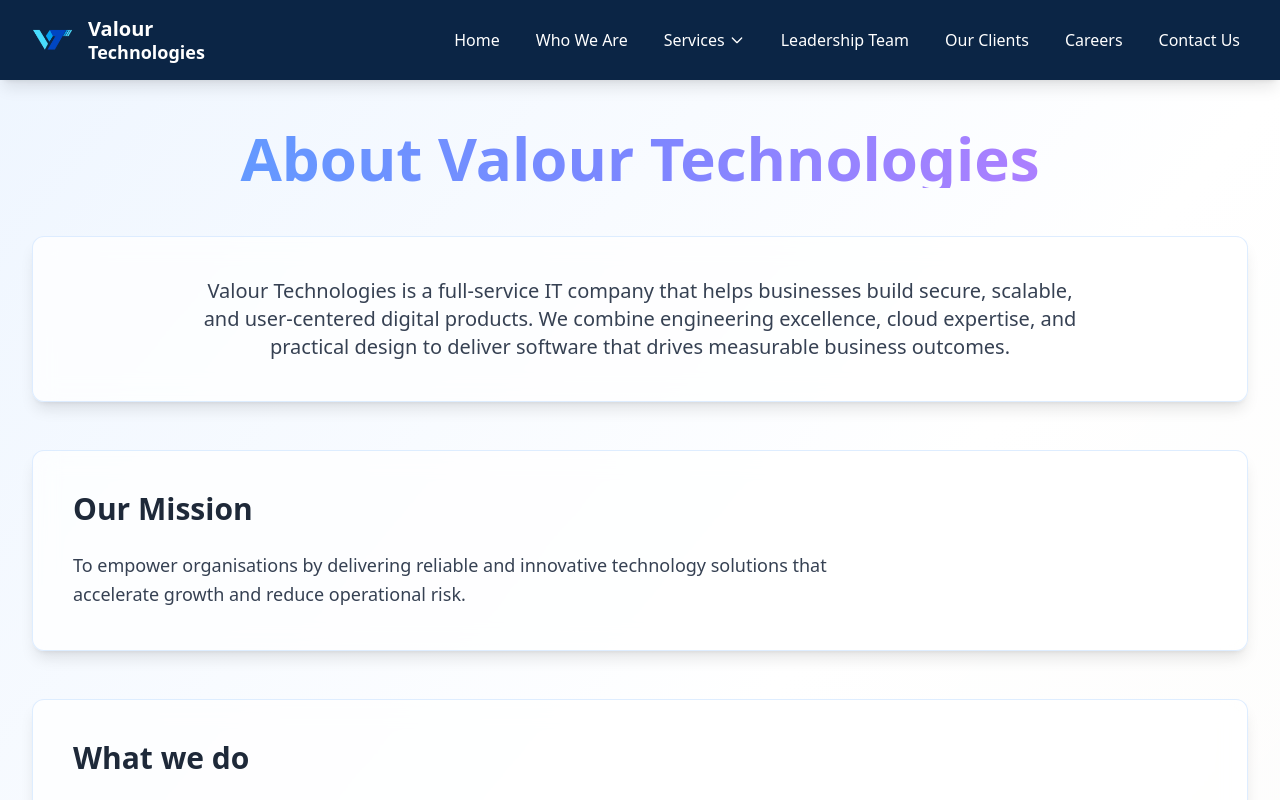
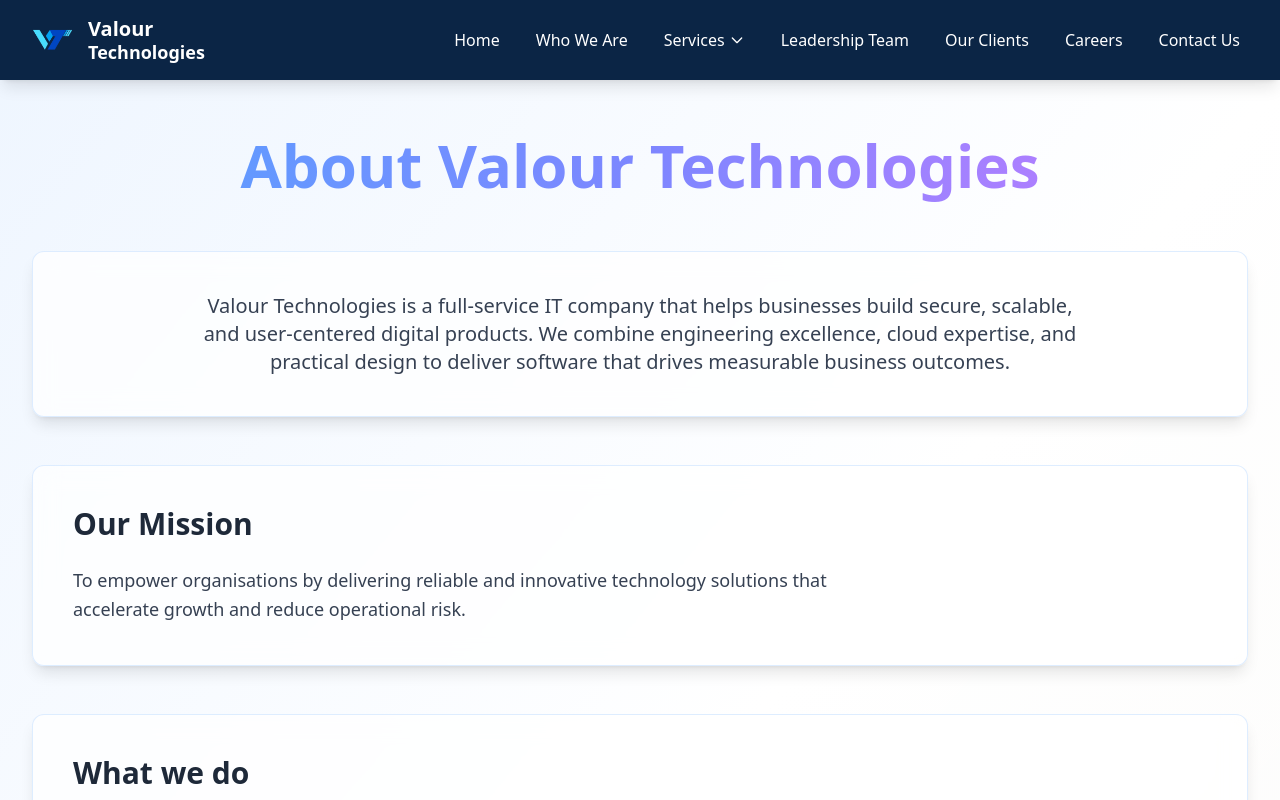
Before and after one commit to hariprasadandas/Valour_website, a React (Vite) app: page /about in a window 1280 px wide. Shown: the top 800 px of the page. Built offline with nearby package versions, Linux system fonts and the light colour scheme.

Commit message:
the mandatory change of alphabet "g" in all the headings

```diff
--- a/src/components/pages/About.jsx
+++ b/src/components/pages/About.jsx
@@ -5,7 +5,7 @@ function About() {
   return (
     <main className="text-gray-800 min-h-screen bg-gradient-to-br from-blue-50 via-green-50/40 via-white to-orange-50/30">
       <div className="px-4 sm:px-6 md:px-8 max-w-7xl mx-auto py-12 space-y-12">
-        <h1 className="text-3xl sm:text-4xl md:text-5xl lg:text-6xl font-extrabold text-center mb-12 bg-clip-text text-transparent bg-gradient-to-r from-blue-400 via-indigo-400 to-purple-400">
+        <h1 className="text-3xl sm:text-4xl md:text-5xl lg:text-6xl font-extrabold text-center mb-12 bg-clip-text text-transparent bg-gradient-to-r from-blue-400 via-indigo-400 to-purple-400 leading-tight">
           About Valour Technologies
         </h1>
 
--- a/src/components/pages/Careers.jsx
+++ b/src/components/pages/Careers.jsx
@@ -5,7 +5,7 @@ function Careers() {
   return (
     <main className="text-gray-800 min-h-screen bg-gradient-to-br from-blue-50 via-green-50/40 via-white to-orange-50/30">
       <div className="px-4 sm:px-6 md:px-8 max-w-7xl mx-auto py-12 space-y-12">
-        <h1 className="text-3xl sm:text-4xl md:text-5xl font-extrabold text-center mb-12 bg-clip-text text-transparent bg-gradient-to-r from-blue-400 via-indigo-400 to-purple-400">
+        <h1 className="text-3xl sm:text-4xl md:text-5xl font-extrabold text-center mb-12 bg-clip-text text-transparent bg-gradient-to-r from-blue-400 via-indigo-400 to-purple-400 leading-tight">
           Careers at Valour Technologies
         </h1>
 
--- a/src/components/pages/Home.jsx
+++ b/src/components/pages/Home.jsx
@@ -149,7 +149,7 @@ function Home() {
             <div className="relative z-10 px-4 sm:px-6 md:px-8 max-w-7xl mx-auto w-full text-center">
               <div className="space-y-6 sm:space-y-8 md:space-y-10">
                 {/* Main heading with floating and rotating effect */}
-                <h1 className="text-4xl sm:text-5xl md:text-6xl lg:text-7xl xl:text-8xl font-extrabold mb-6 sm:mb-8">
+                <h1 className="text-4xl sm:text-5xl md:text-6xl lg:text-7xl xl:text-8xl font-extrabold mb-6 sm:mb-8 leading-tight">
                   <span className="inline-block bg-gradient-to-r from-blue-600 to-sky-600 bg-clip-text text-transparent animate-float-rotate">
                     Valour
                   </span>
```
